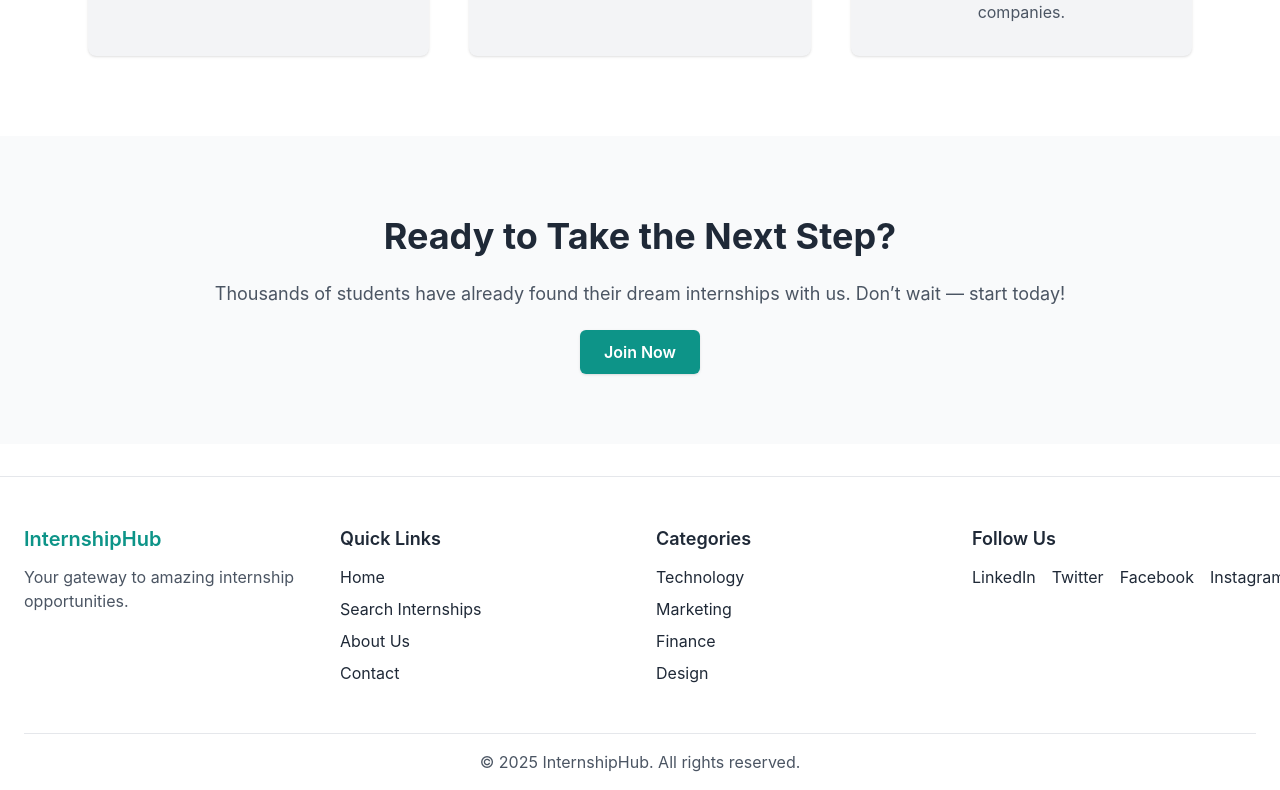
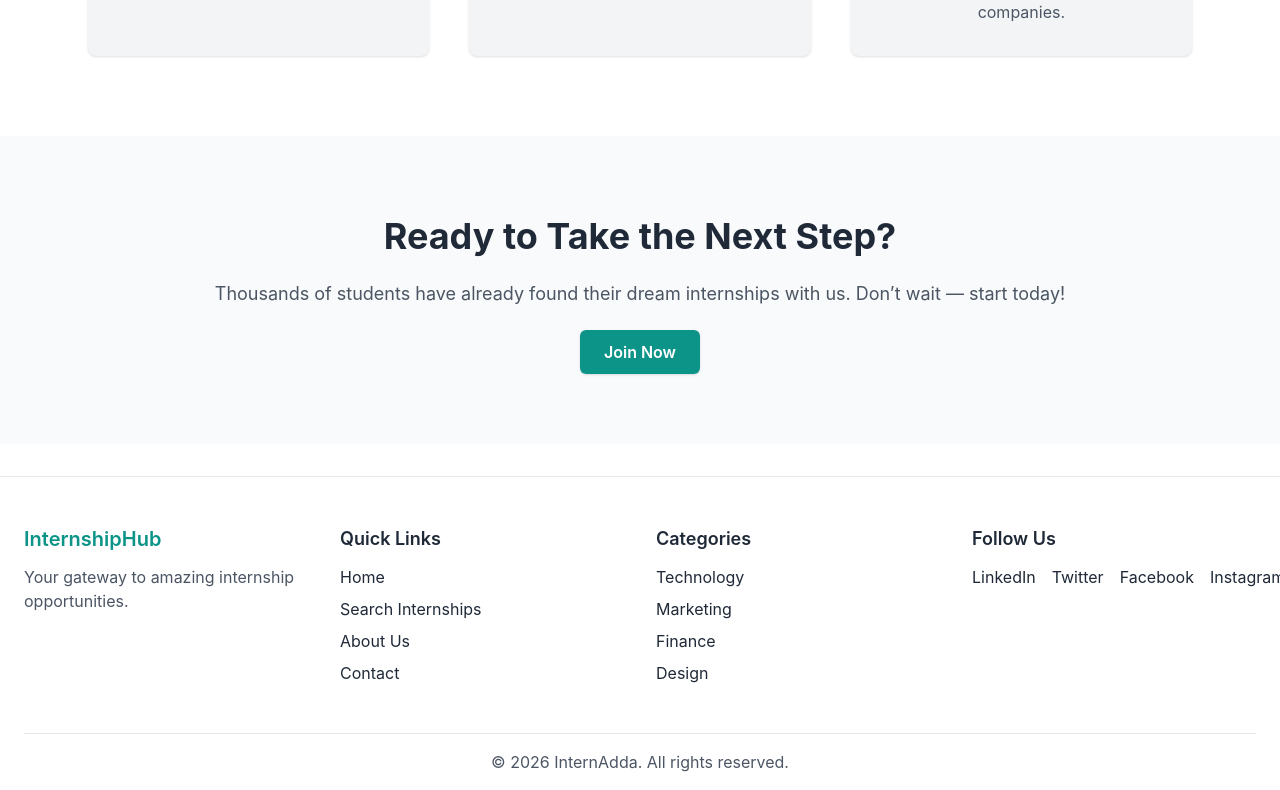
Before and after one commit to devvrat-singh-gth/internshipHub-frontend, a React (Vite) app: page / in a window 1280 px wide. Shown: the part 731-1521 px from the top of the page. Built offline with nearby package versions, Linux system fonts and the light colour scheme.

Commit message:
Update Footer.jsx

```diff
--- a/src/components/Footer.jsx
+++ b/src/components/Footer.jsx
@@ -88,7 +88,7 @@ const Footer = () => {
           </div>
         </div>
         <div className="border-t border-gray-200 dark:border-gray-700 py-4 text-center text-gray-600 dark:text-gray-400">
-          <p>&copy; 2025 InternshipHub. All rights reserved.</p>
+          <p>&copy; 2026 InternAdda. All rights reserved.</p>
         </div>
       </div>
     </footer>
```
